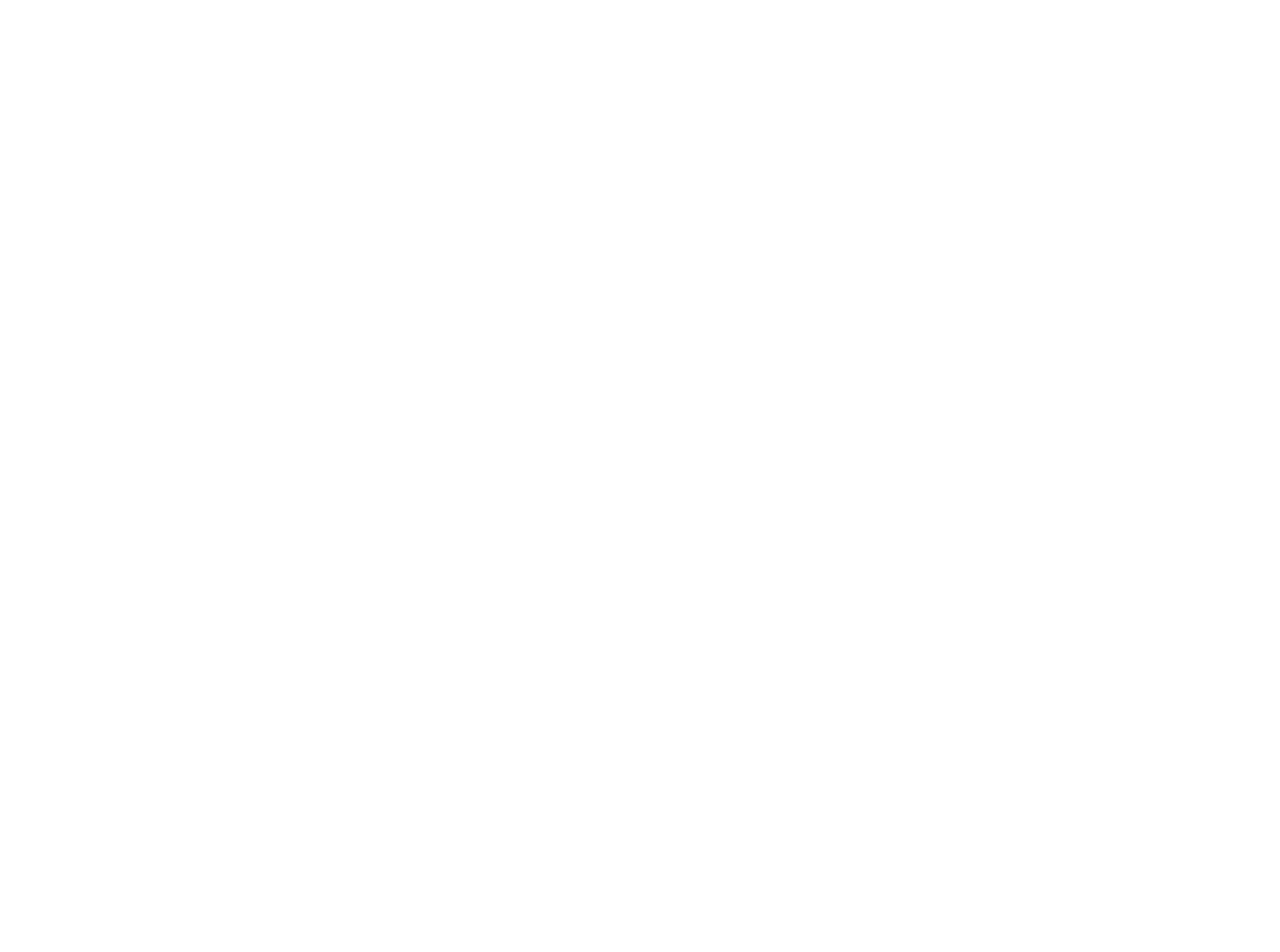
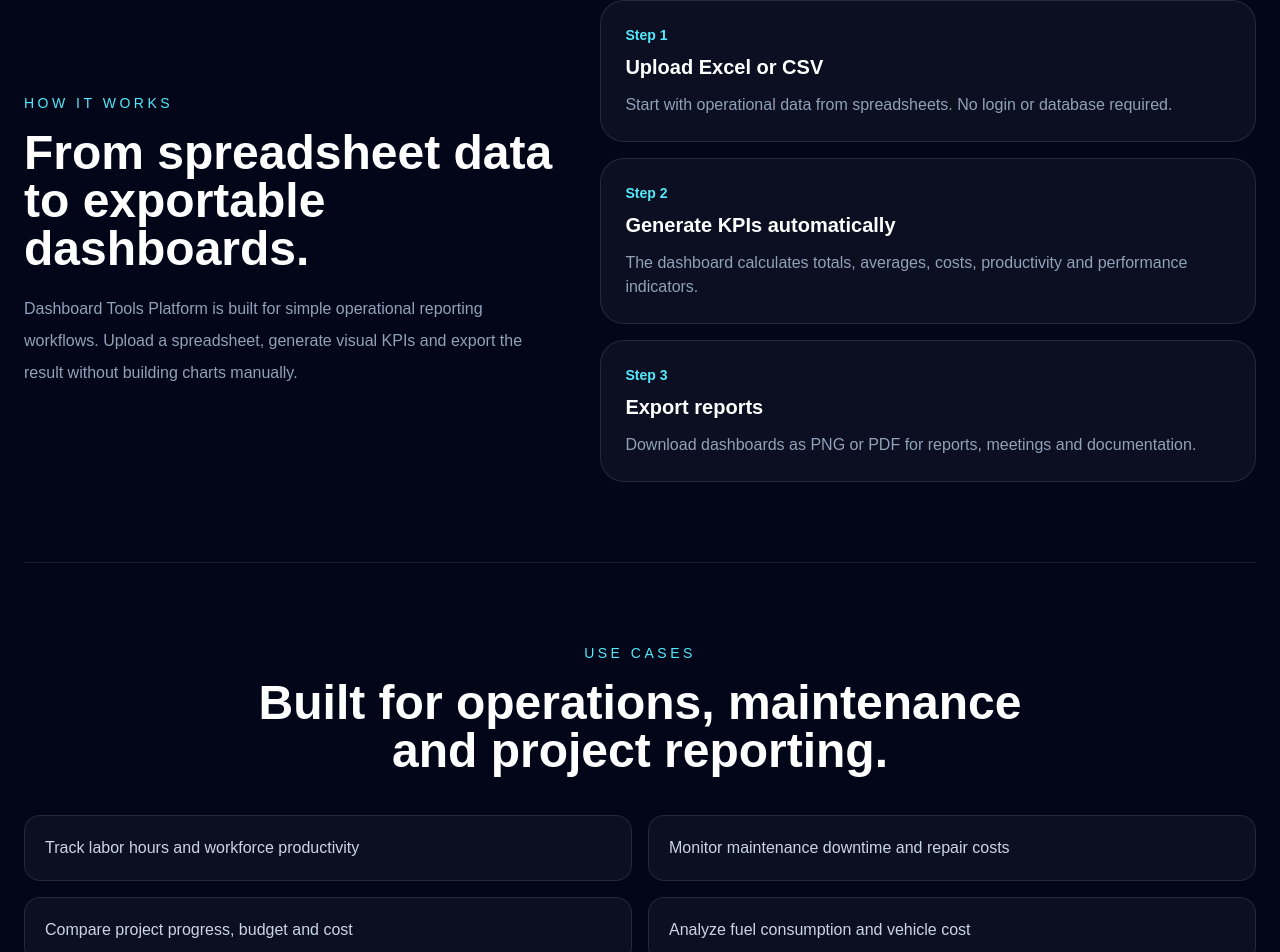
Before and after one commit to kike-Pinto/dashboard-tools-platform, a Next.js app: page / in a window 1280 px wide. Shown: the part 1661-2613 px from the top of the page. Before the commit the page ends 1620 px from the top, so only its background shows below. Built offline with nearby package versions, Linux system fonts and the light colour scheme.

Commit message:
feat: Improve homepage SEO and conversion sections

```diff
--- a/src/app/page.tsx
+++ b/src/app/page.tsx
@@ -5,7 +5,7 @@
 export const metadata: Metadata = {
   title: 'Dashboard Tools Platform - Generate KPI Dashboards from Excel',
   description:
-    'Generate clean KPI dashboards from Excel and CSV files. Upload operational data, calculate metrics, visualize KPIs and export professional dashboards.',
+    'Generate KPI dashboards from Excel and CSV files. Upload operational data, calculate metrics, visualize KPIs and export dashboards for operations, maintenance, projects, fuel and workforce productivity.',
   openGraph: {
     title: 'Dashboard Tools Platform - Generate KPI Dashboards from Excel',
     description:
@@ -21,6 +21,46 @@
     ],
   },
 }
+
+const useCases = [
+  'Track labor hours and workforce productivity',
+  'Monitor maintenance downtime and repair costs',
+  'Compare project progress, budget and cost',
+  'Analyze fuel consumption and vehicle cost',
+]
+
+const steps = [
+  {
+    title: 'Upload Excel or CSV',
+    description:
+      'Start with operational data from spreadsheets. No login or database required.',
+  },
+  {
+    title: 'Generate KPIs automatically',
+    description:
+      'The dashboard calculates totals, averages, costs, productivity and performance indicators.',
+  },
+  {
+    title: 'Export reports',
+    description:
+      'Download dashboards as PNG or PDF for reports, meetings and documentation.',
+  },
+]
+
+const featuredGuides = [
+  {
+    title: 'How to Calculate Man Hours',
+    href: '/guides/how-to-calculate-man-hours',
+  },
+  {
+    title: 'How to Use a Maintenance KPI Dashboard',
+    href: '/guides/how-to-use-maintenance-kpi-dashboard',
+  },
+  {
+    title: 'How to Track Project KPIs',
+    href: '/guides/how-to-track-project-kpis',
+  },
+]
 
 export default function HomePage() {
   return (
@@ -50,7 +90,8 @@
 
           <p className='mt-6 max-w-2xl text-lg leading-8 text-slate-300'>
             Upload operational data, calculate key metrics, visualize
-            performance and export professional dashboards in minutes.
+            performance and export professional dashboards for operations,
+            maintenance, projects, fuel and workforce productivity.
           </p>
 
           <div className='mt-10 flex flex-col gap-4 sm:flex-row'>
@@ -83,7 +124,7 @@
               Dashboard Family
             </p>
             <h2 className='mt-4 text-3xl font-bold md:text-5xl'>
-              Start with one dashboard. Grow into a KPI suite.
+              Five dashboard generators for operational data.
             </h2>
             <p className='mt-4 text-slate-400'>
               Each dashboard is designed for a specific operational problem:
@@ -129,6 +170,128 @@
             })}
           </div>
         </section>
+
+        <section className='border-t border-white/10 py-20'>
+          <div className='grid gap-10 lg:grid-cols-[0.9fr_1.1fr] lg:items-center'>
+            <div>
+              <p className='text-sm font-medium uppercase tracking-[0.25em] text-cyan-300'>
+                How it works
+              </p>
+
+              <h2 className='mt-4 text-3xl font-bold md:text-5xl'>
+                From spreadsheet data to exportable dashboards.
+              </h2>
+
+              <p className='mt-5 leading-8 text-slate-400'>
+                Dashboard Tools Platform is built for simple operational
+                reporting workflows. Upload a spreadsheet, generate visual KPIs
+                and export the result without building charts manually.
+              </p>
+            </div>
+
+            <div className='grid gap-4'>
+              {steps.map((step, index) => (
+                <div
+                  key={step.title}
+                  className='rounded-3xl border border-white/10 bg-white/4 p-6'
+                >
+                  <p className='text-sm font-semibold text-cyan-300'>
+                    Step {index + 1}
+                  </p>
+                  <h3 className='mt-2 text-xl font-semibold text-white'>
+                    {step.title}
+                  </h3>
+                  <p className='mt-3 text-slate-400'>{step.description}</p>
+                </div>
+              ))}
+            </div>
+          </div>
+        </section>
+
+        <section className='border-t border-white/10 py-20'>
+          <div className='mx-auto max-w-3xl text-center'>
+            <p className='text-sm font-medium uppercase tracking-[0.25em] text-cyan-300'>
+              Use Cases
+            </p>
+
+            <h2 className='mt-4 text-3xl font-bold md:text-5xl'>
+              Built for operations, maintenance and project reporting.
+            </h2>
+          </div>
+
+          <div className='mt-10 grid gap-4 md:grid-cols-2'>
+            {useCases.map((useCase) => (
+              <div
+                key={useCase}
+                className='rounded-2xl border border-white/10 bg-white/4 p-5 text-slate-300'
+              >
+                {useCase}
+              </div>
+            ))}
+          </div>
+        </section>
+
+        <section className='border-t border-white/10 py-20'>
+          <div className='flex flex-col gap-6 md:flex-row md:items-end md:justify-between'>
+            <div>
+              <p className='text-sm font-medium uppercase tracking-[0.25em] text-cyan-300'>
+                Guides
+              </p>
+
+              <h2 className='mt-4 text-3xl font-bold md:text-5xl'>
+                Learn dashboard and KPI basics.
+              </h2>
+            </div>
+
+            <Link
+              href='/guides'
+              className='rounded-xl border border-white/15 px-6 py-3 text-center font-semibold text-white transition hover:bg-white/10'
+            >
+              View all guides
+            </Link>
+          </div>
+
+          <div className='mt-10 grid gap-4 md:grid-cols-3'>
+            {featuredGuides.map((guide) => (
+              <Link
+                key={guide.href}
+                href={guide.href}
+                className='rounded-2xl border border-white/10 bg-white/4 p-5 transition hover:border-cyan-400/30'
+              >
+                <h3 className='font-semibold text-white'>{guide.title}</h3>
+                <p className='mt-4 text-sm font-semibold text-cyan-300'>
+                  Read guide →
+                </p>
+              </Link>
+            ))}
+          </div>
+        </section>
+
+        <section className='border-t border-white/10 py-20 text-center'>
+          <p className='text-sm font-medium uppercase tracking-[0.25em] text-cyan-300'>
+            Start Now
+          </p>
+
+          <h2 className='mx-auto mt-4 max-w-3xl text-3xl font-bold md:text-5xl'>
+            Turn spreadsheet data into dashboards without manual chart building.
+          </h2>
+
+          <div className='mt-8 flex flex-col justify-center gap-4 sm:flex-row'>
+            <Link
+              href='/dashboard/hh-dashboard'
+              className='rounded-xl bg-cyan-400 px-6 py-3 font-semibold text-slate-950 transition hover:bg-cyan-300'
+            >
+              Try a Dashboard
+            </Link>
+
+            <Link
+              href='/guides'
+              className='rounded-xl border border-white/15 px-6 py-3 font-semibold text-white transition hover:bg-white/10'
+            >
+              Read Guides
+            </Link>
+          </div>
+        </section>
       </section>
     </main>
   )
```
